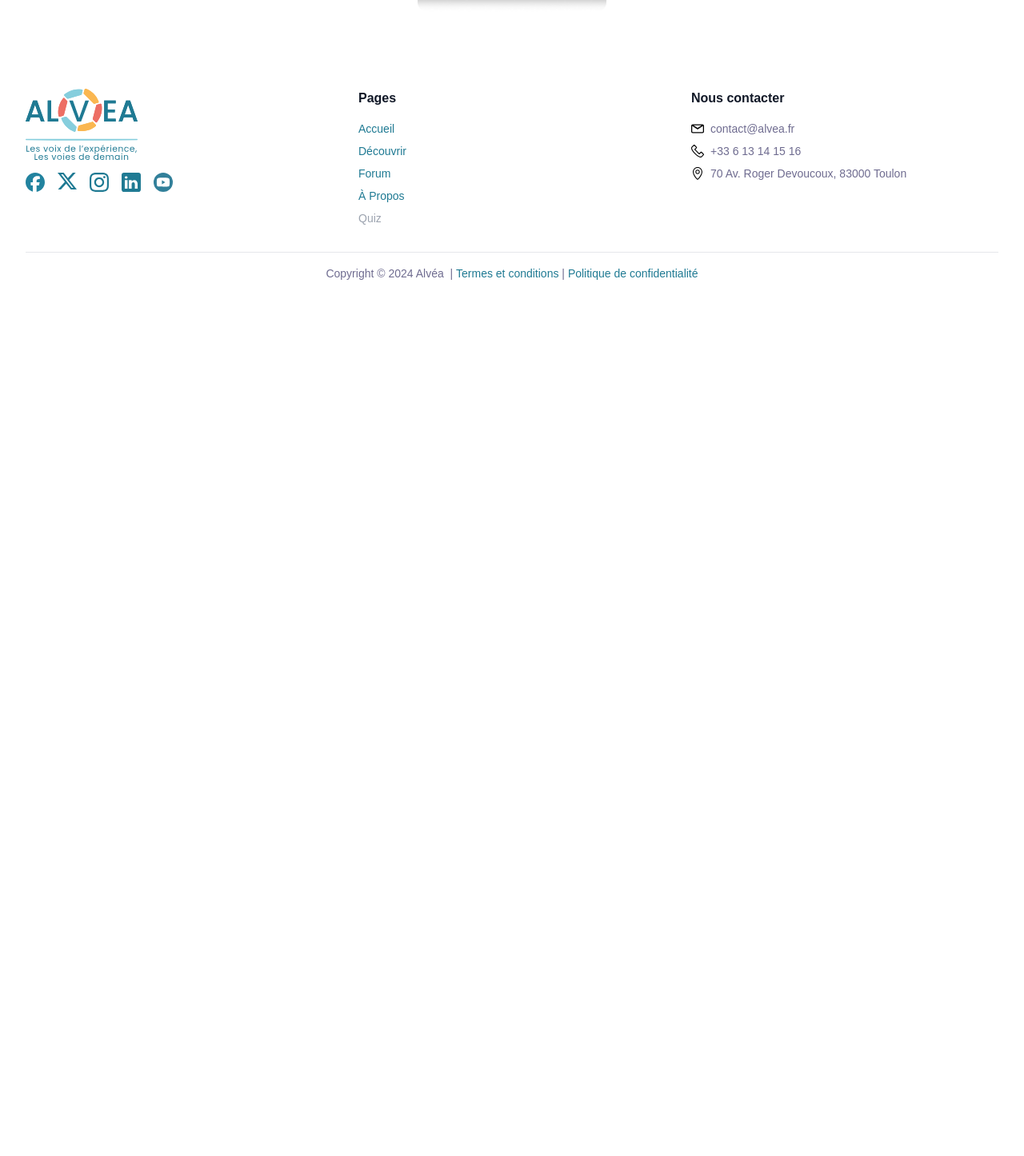
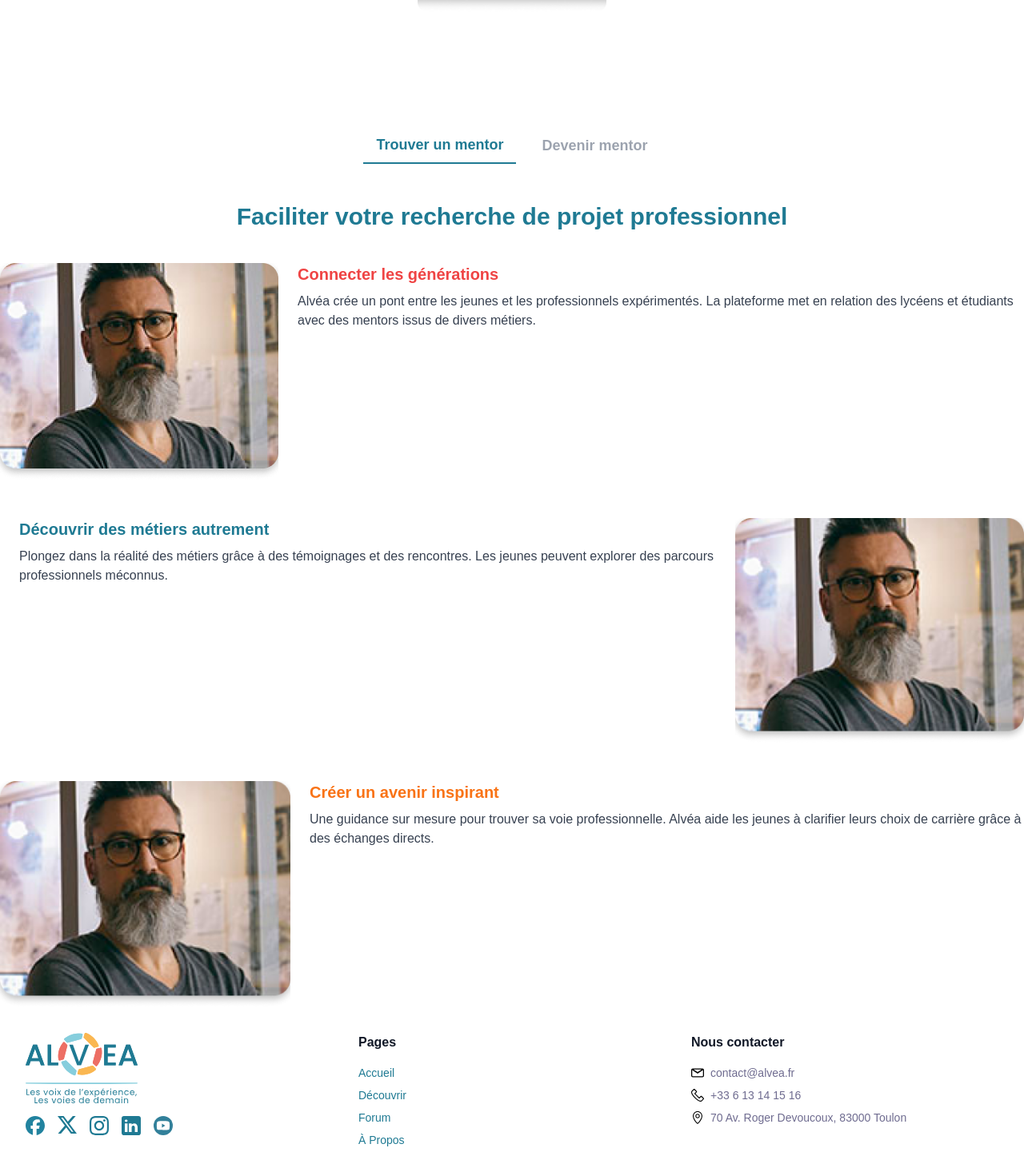
Before and after one commit to VincentRenaud36/Alvea, a Next.js app in the folder alvea/: page / in a window 1280 px wide. Shown: the part 1192-2638 px from the top of the page at 80% size. Before the commit the page ends 1576 px from the top, so only its background shows below. Built offline with nearby package versions, Linux system fonts and the light colour scheme.

Commit message:
Début page explication

```diff
--- /dev/null
+++ b/alvea/src/app/components/Explanation.tsx
@@ -0,0 +1,82 @@
+'use   client'
+
+import Image from 'next/image'
+import React, { useState } from 'react'
+
+function Explanation() {
+    const [activeTab, setActiveTab] = useState("mentor");
+  return (
+    <div className="mt-20">
+         <div className="flex justify-center mb-12">
+            <button
+            className={`text-lg font-bold px-4 py-2 mx-2 ${activeTab === "mentor" ? "text-jelly-bean border-b-2 border-jelly-bean" : "text-gray-400"}`}
+            onClick={() => setActiveTab("mentor")}
+            >
+             Trouver un mentor
+            </button>
+            <button
+            className={`text-lg font-bold px-4 py-2 mx-2 ${activeTab === "devenir" ? "text-jelly-bean border-b-2 border-jelly-bean" : "text-gray-400"}`}
+            onClick={() => setActiveTab("devenir")}
+            >
+            Devenir mentor
+            </button>
+        </div>
+
+        <h2 className="text-3xl font-bold text-center text-jelly-bean">
+          Faciliter votre recherche de projet professionnel
+        </h2>
+        <div className="mt-10 space-y-12">
+          {/* Section 1 */}
+          <div className="flex flex-col md:flex-row items-center md:items-start">
+            <Image
+                src="/Images/imageprofil.png"
+                alt="Graph"
+                width={50}
+                height={50}
+                className="w-1/3"
+            />
+            <div className="ml-6">
+              <h3 className="text-xl font-semibold text-red-500">Connecter les générations</h3>
+              <p className="text-gray-700 mt-2">
+                Alvéa crée un pont entre les jeunes et les professionnels expérimentés. La plateforme met en relation des lycéens et étudiants avec des mentors issus de divers métiers.
+              </p>
+            </div>
+          </div>
+          {/* Section 2 */}
+          <div className="flex flex-col md:flex-row items-center md:items-start">
+            <div className="ml-6">
+              <h3 className="text-xl font-semibold text-jelly-bean">Découvrir des métiers autrement</h3>
+              <p className="text-gray-700 mt-2">
+                Plongez dans la réalité des métiers grâce à des témoignages et des rencontres. Les jeunes peuvent explorer des parcours professionnels méconnus.
+              </p>
+            </div>
+            <Image
+                src="/Images/imageprofil.png"
+                alt="Graph"
+                width={50}
+                height={50}
+                className="w-1/3"
+            />
+          </div>
+          {/* Section 3 */}
+          <div className="flex flex-col md:flex-row items-center md:items-start">
+            <Image
+                    src="/Images/imageprofil.png"
+                    alt="Graph"
+                    width={50}
+                    height={50}
+                    className="w-1/3"
+                />
+            <div className="ml-6">
+              <h3 className="text-xl font-semibold text-orange-500">Créer un avenir inspirant</h3>
+              <p className="text-gray-700 mt-2">
+                Une guidance sur mesure pour trouver sa voie professionnelle. Alvéa aide les jeunes à clarifier leurs choix de carrière grâce à des échanges directs.
+              </p>
+            </div>
+          </div>
+        </div>
+      </div>
+  )
+}
+
+export default Explanation
--- a/alvea/src/app/page.tsx
+++ b/alvea/src/app/page.tsx
@@ -2,6 +2,7 @@ import Header from "./components/Header";
 import Hero from "./components/Hero";
 import Footer from "./components/Footer";
 import Carousel from "./components/Carousel";
+import Explanation from "./components/Explanation";
 
 
 export default function Home() {
@@ -10,11 +11,10 @@ export default function Home() {
 
   return (
     <div className="min-h-screen flex flex-col w-screen mx-auto">
-      {/* Header */}
       <Header isLoggedIn={isLoggedIn} />
       <Hero />
       <Carousel />
-      {/* Footer */}
+      <Explanation />
       <Footer />
     </div>
   );
```
